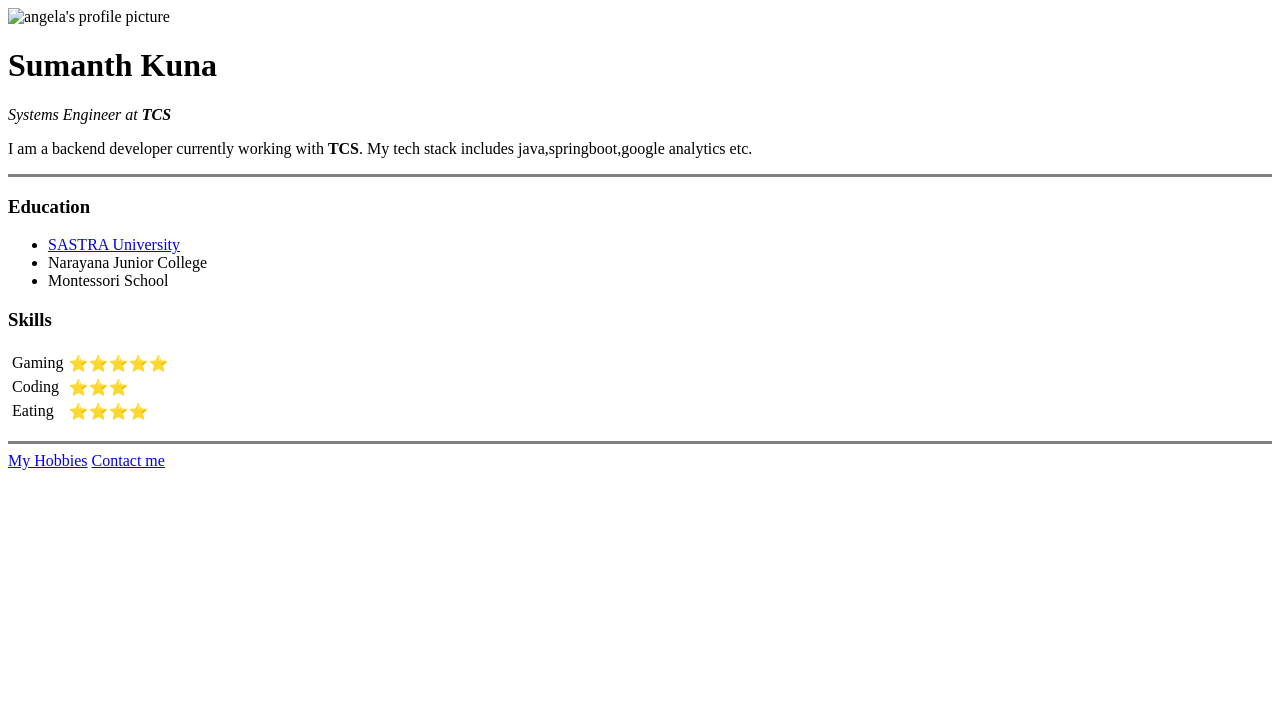
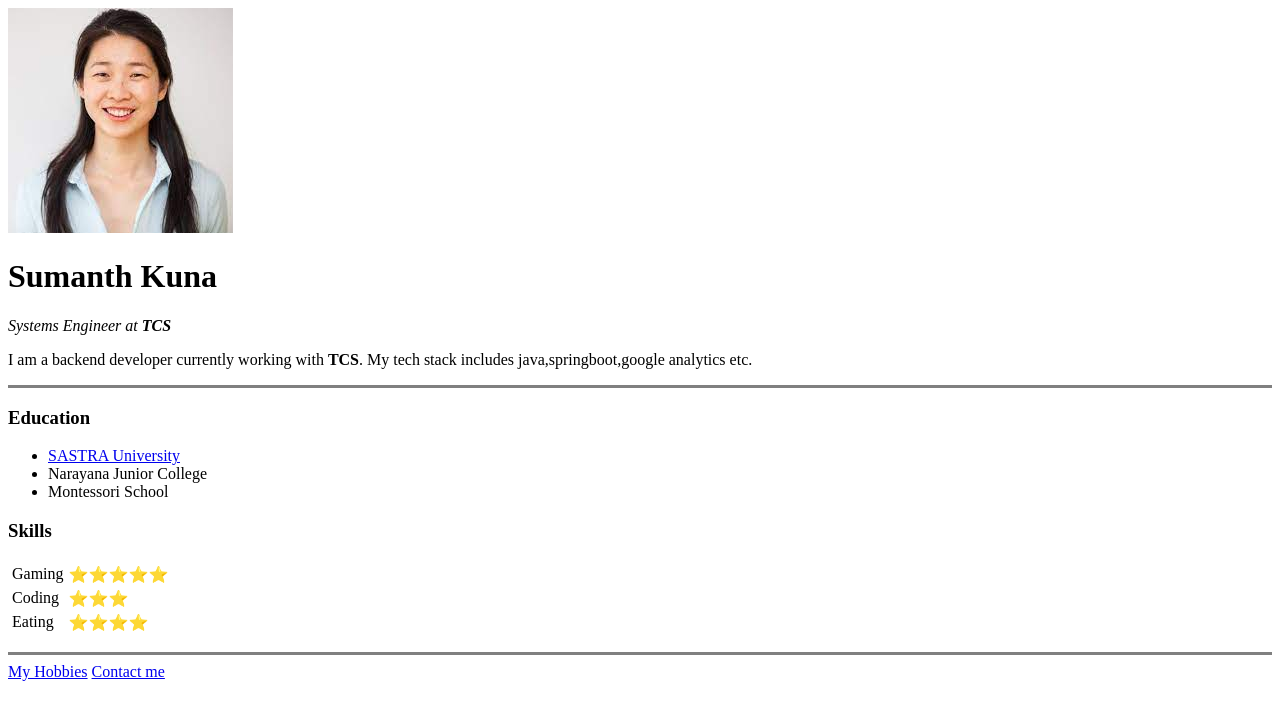
Before and after one commit to sumanthkuna/First-website, a plain HTML site: page index.html in a window 1280 px wide. Drawn offline with Linux system fonts and the light colour scheme.

Commit message:
updated angela image path

```diff
--- a/index.html
+++ b/index.html
@@ -20,7 +20,7 @@
     <title>Sumanth's Website</title>
 </head>
 <body>
-    <img src="images/angela.png" alt="angela's profile picture">
+    <img src="angela.png" alt="angela's profile picture">
     <h1>Sumanth Kuna</h1>
     <p><em>Systems Engineer at <strong>TCS</strong></em></p>
     <p>
```
